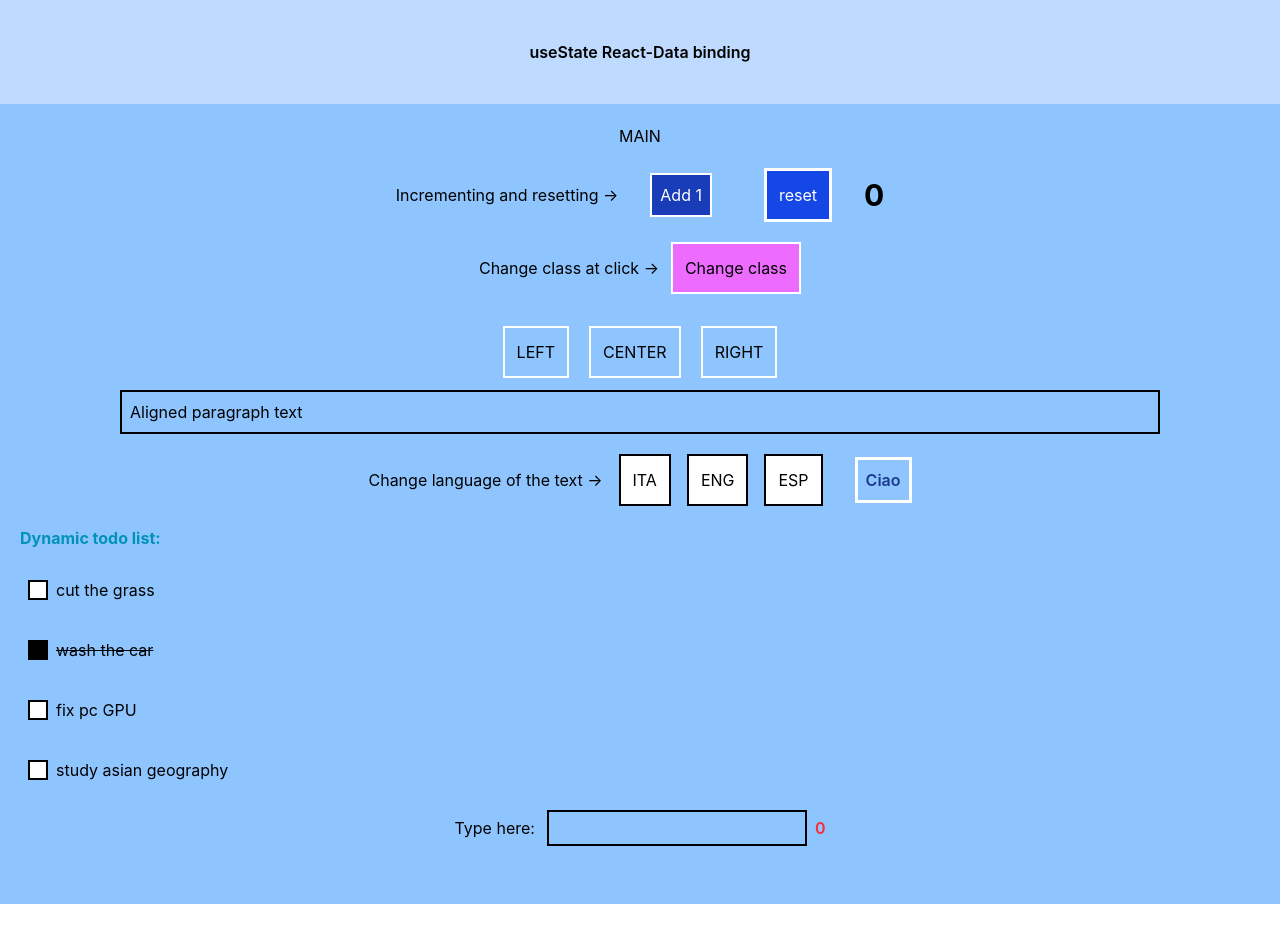
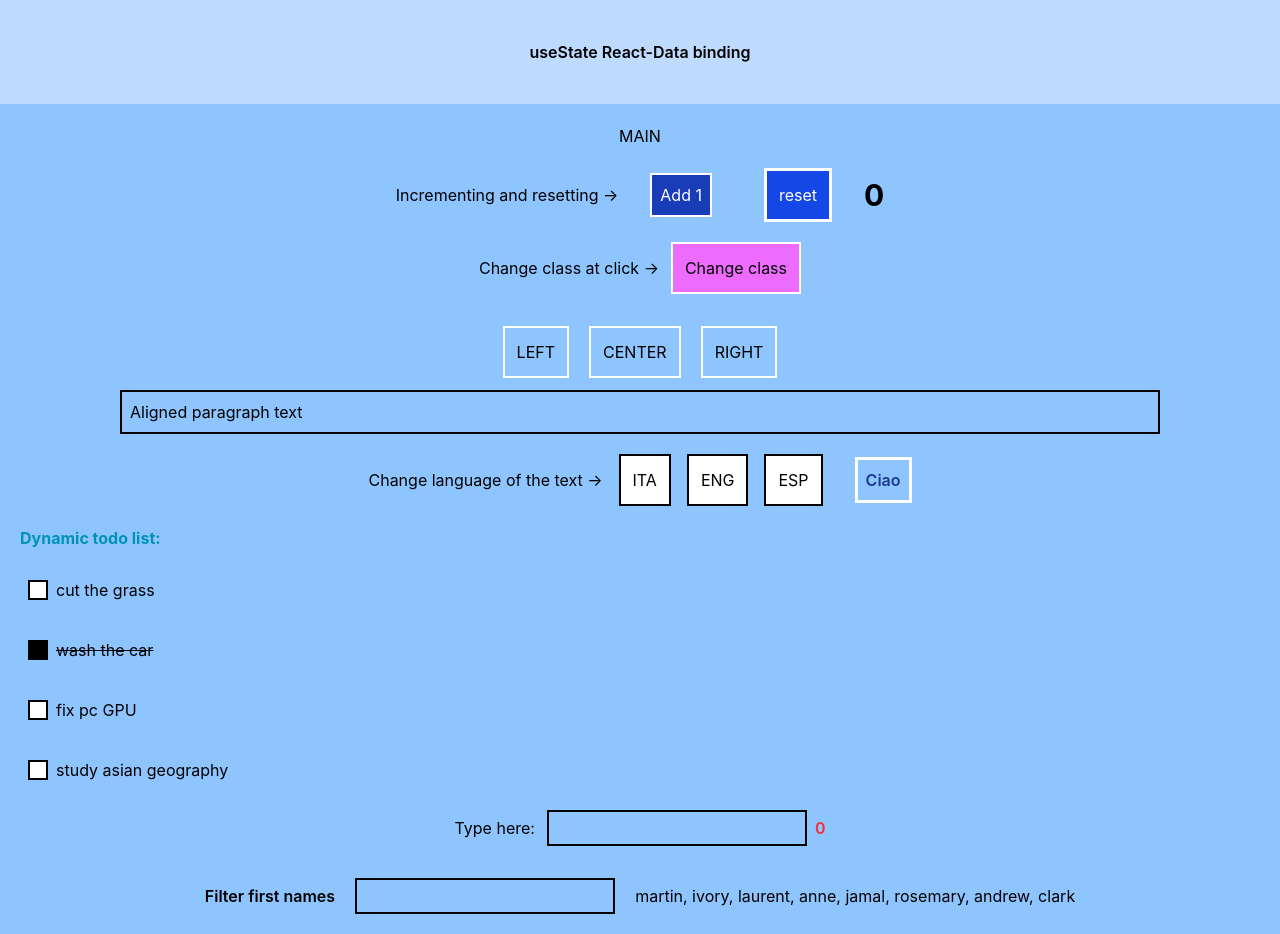
Before and after one commit to gianlucadecampo/react-binding, a React (Vite) app: page / in a window 1280 px wide. Before the commit the page ends 904 px from the top, so only its background shows below. Built offline with nearby package versions, Linux system fonts and the light colour scheme.

Commit message:
name filter

```diff
--- a/src/components/layout/Main.jsx
+++ b/src/components/layout/Main.jsx
@@ -4,6 +4,7 @@ import AlignButton from '../ui/AlignButton'
 import Welcome from '../ui/Welcome'
 import Todo from '../ui/Todo'
 import CharCounter from '../ui/CharCounter'
+import NameFilter from '../ui/NameFilter'
 
 export default function Main() {
   return (
@@ -15,6 +16,7 @@ export default function Main() {
       <Welcome />
       <Todo />
       <CharCounter />
+      <NameFilter />
     </section>
   )
 }
--- /dev/null
+++ b/src/components/ui/NameFilter.jsx
@@ -0,0 +1,14 @@
+import { useState } from "react"
+import { firstNames } from "../../lib/nameList"
+
+export default function NameFilter() {
+    const [name, setName] = useState('')
+    const filteredList = firstNames.filter(item => item.includes(name.toLowerCase()))
+    return (
+        <div className="flex justify-center place-items-center mt-8">
+            <label htmlFor="firstNames" className="font-semibold">Filter first names</label>
+            <input type="text" id="firstNames" className="border-2 p-1 mx-5" onChange={e => { setName(e.target.value) }} />
+            <p>{filteredList.join(', ')}</p>
+        </div>
+    )
+}
--- /dev/null
+++ b/src/lib/nameList.js
@@ -0,0 +1 @@
+export const firstNames = ['martin', 'ivory', 'laurent', 'anne', 'jamal', 'rosemary', 'andrew', 'clark']
```
